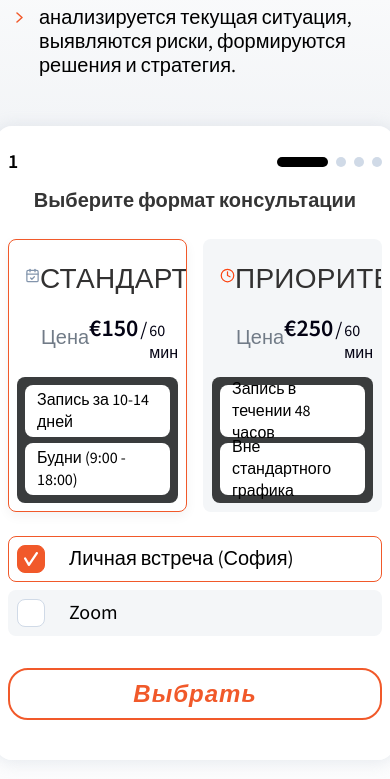
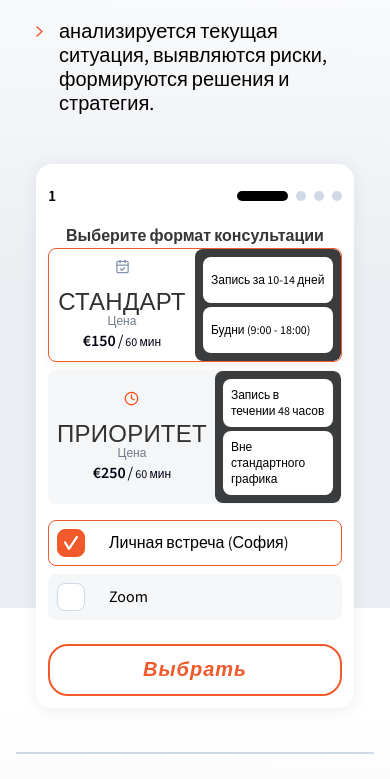
Before and after one commit to Serginho915/Plameli, a Next.js app in the folder frontend/: page /ru/consultation in a window 390 px wide. Shown: the part 1080-1859 px from the top of the page. Built offline with nearby package versions, Linux system fonts and the light colour scheme.

Commit message:
getting ready responsive

```diff
--- a/frontend/src/app/[lang]/consultation/page.tsx
+++ b/frontend/src/app/[lang]/consultation/page.tsx
@@ -2,6 +2,8 @@ import { ConsultationHero } from "@/components/sections/ConsultationPage/Hero/Co
 import { ForWhom } from "@/components/sections/ConsultationPage/ForWhom/ForWhom.tsx";
 import { Problems } from "@/components/sections/ConsultationPage/Problems/Problems.tsx";
 import { Stages } from "@/components/sections/ConsultationPage/Stages/Stages.tsx";
+import { GettingReady } from "@/components/sections/ConsultationPage/GettingReady/GettingReady.tsx";
+import { FAQ } from "@/components/sections/FAQ/FAQ";
 
 export default function ConsultationPage() {
   return (
@@ -10,6 +12,8 @@ export default function ConsultationPage() {
       <ForWhom />
       <Problems />
       <Stages />
+      <GettingReady />
+      <FAQ />
     </>
   );
 }
--- /dev/null
+++ b/frontend/src/components/sections/ConsultationPage/GettingReady/GettingReady.module.scss
@@ -0,0 +1,202 @@
+@import "@/styles/variables.scss";
+@import "@/styles/mixins.scss";
+
+.gettingReady {
+  width: 100%;
+}
+
+.sectionTitle {
+  line-height: 40px;
+}
+
+.container {
+  display: flex;
+  justify-content: space-between;
+  align-items: flex-start;
+  gap: 61px;
+  margin-top: 40px;
+  max-width: 1440px;
+  margin-left: auto;
+  margin-right: auto;
+  //padding: 0 56px;
+
+  @include down("laptop") {
+    gap: 32px;
+    //padding: 0 32px;
+  }
+
+  @include down("tablet") {
+    flex-direction: column;
+    align-items: center;
+    gap: 32px;
+    //padding: 0 20px;
+  }
+
+  @include down("mobile") {
+    gap: 24px;
+    margin-top: 24px;
+    //padding: 0 12px;
+  }
+}
+
+.contentColumn {
+  flex: 1;
+  max-width: 614px;
+  display: flex;
+  flex-direction: column;
+  gap: 80px;
+  padding-top: 32px;
+
+  @include down("laptop") {
+    gap: 64px;
+    max-width: 542px;
+  }
+
+  @include down("tablet") {
+    padding-top: 0;
+    gap: 32px;
+    max-width: 100%;
+  }
+}
+
+.textBlock {
+  display: flex;
+  flex-direction: column;
+  gap: 32px;
+
+  @include down("tablet") {
+    gap: 24px;
+  }
+
+  @include down("mobile") {
+    gap: 16px;
+  }
+}
+
+.subtitle {
+  color: black;
+  font-size: 32px;
+  font-family: $font-secondary;
+  font-weight: 500;
+  line-height: 36px;
+  text-align: left;
+
+  @include down("tablet") {
+    font-size: 28px;
+  }
+
+  @include down("mobile") {
+    font-size: 24px;
+    line-height: 28px;
+  }
+}
+
+.list {
+  display: flex;
+  flex-direction: column;
+  gap: 16px;
+
+  @include down("mobile") {
+    gap: 8px;
+  }
+}
+
+.listItem {
+  display: flex;
+  align-items: flex-start;
+  gap: 10px;
+}
+
+.listItemContainer {
+  display: flex;
+  flex-direction: column;
+  gap: 0;
+
+  @include down("mobile") {
+    gap: 4px;
+  }
+}
+
+.bullet {
+  width: 15px;
+  height: 28px;
+  display: flex;
+  align-items: center;
+  justify-content: center;
+  flex-shrink: 0;
+  color: black;
+
+  @include down("tablet") {
+    height: 26px;
+  }
+
+  @include down("mobile") {
+    height: 20px;
+  }
+
+  svg {
+    width: 15px;
+    height: 8px;
+  }
+}
+
+.itemContent {
+  color: black;
+  font-size: 24px;
+  font-family: $font-secondary;
+  font-weight: 400;
+  line-height: 28px;
+
+  @include down("tablet") {
+    font-size: 20px;
+    line-height: 26px;
+  }
+
+  @include down("mobile") {
+    font-size: 16px;
+    line-height: 20px;
+  }
+
+  strong {
+    font-weight: 500;
+    display: block;
+    margin-bottom: 4px;
+
+    @include down("mobile") {
+      margin-bottom: 0;
+    }
+  }
+}
+
+.decor {
+  width: 12px;
+  height: 12px;
+  border-radius: 2px;
+  border-top: 2px solid $accent;
+  border-left: 2px solid $accent;
+  opacity: 0.8;
+  transform: rotate(180deg);
+  align-self: flex-end;
+
+  @include down("tablet") {
+    align-self: flex-start;
+  }
+}
+
+.widgetWrapper {
+  flex: 1;
+  max-width: 563px;
+
+  @include down("laptop") {
+    max-width: 542px;
+  }
+
+  @include down("tablet") {
+    width: 100%;
+    max-width: 486px;
+  }
+
+  @include down("mobile") {
+    max-width: 100%;
+  }
+}
--- /dev/null
+++ b/frontend/src/components/sections/ConsultationPage/GettingReady/GettingReady.translations.ts
@@ -0,0 +1,20 @@
+export const translations = {
+  bg: {
+    title: "ПОДГОТОВКА К КОНСУЛЬТАЦИИ",
+    subtitle: "Чтобы консультация была максимально эффективной, перед встречей вам необходимо:",
+    items: [
+      "Подготовить описание вашей ситуации или проблемы.",
+      "При необходимости собрать документы, которые вы считаете важными.",
+    ],
+    highlight: "При необходимости",
+  },
+  ru: {
+    title: "ПОДГОТОВКА К КОНСУЛЬТАЦИИ",
+    subtitle: "Чтобы консультация была максимально эффективной, перед встречей вам необходимо:",
+    items: [
+      "Подготовить описание вашей ситуации или проблемы.",
+      "При необходимости собрать документы, которые вы считаете важными.",
+    ],
+    highlight: "При необходимости",
+  },
+};
--- /dev/null
+++ b/frontend/src/components/sections/ConsultationPage/GettingReady/GettingReady.tsx
@@ -0,0 +1,64 @@
+"use client";
+
+import React from "react";
+import { useTranslation } from "@/hooks/useTranslation.ts";
+import { SectionTitle } from "@/components/ui/SectionTitle/SectionTitle.tsx";
+import { BookingWidget } from "../Hero/BookingWidget/BookingWidget.tsx";
+import { translations } from "./GettingReady.translations.ts";
+import styles from "./GettingReady.module.scss";
+
+export const GettingReady = () => {
+  const { t } = useTranslation(translations);
+
+  return (
+    <section className={styles.gettingReady} id="getting-ready">
+      <SectionTitle text={t.title} className={styles.sectionTitle} />
+
+      <div className={styles.container}>
+        {/* Left Column */}
+        <div className={styles.contentColumn}>
+          <div className={styles.textBlock}>
+            <h3 className={styles.subtitle}>{t.subtitle}</h3>
+
+            <div className={styles.list}>
+              {/* Item 1 */}
+              <div className={styles.listItem}>
+                <div className={styles.bullet}>
+                  <svg width="15" height="8" viewBox="0 0 15 8" fill="none">
+                    <path d="M0.5 3.9707H14M10 7.46887L14 3.9707L10 0.5" stroke="currentColor" strokeLinecap="round"/>
+                  </svg>
+                </div>
+                <p className={styles.itemContent}>{t.items[0]}</p>
+              </div>
+
+              {/* Item 2 with highlight header */}
+              <div className={styles.listItemContainer}>
+                <div className={styles.itemContent}>
+                  <strong>{t.highlight}</strong>
+                </div>
+                <div className={styles.listItem}>
+                  <div className={styles.bullet}>
+                    <svg width="15" height="8" viewBox="0 0 15 8" fill="none">
+                      <path d="M0.5 3.9707H14M10 7.46887L14 3.9707L10 0.5" stroke="currentColor" strokeLinecap="round"/>
+                    </svg>
+                  </div>
+                  <p className={styles.itemContent}>
+                    {t.items[1].replace(t.highlight, "").trim()}
+                  </p>
+                </div>
+              </div>
+            </div>
+          </div>
+
+          {/* Decor element */}
+          <div className={styles.decor} />
+        </div>
+
+        {/* Right Column (Widget) */}
+        <div className={styles.widgetWrapper}>
+          <BookingWidget />
+        </div>
+      </div>
+    </section>
+  );
+};
--- a/frontend/src/components/sections/ConsultationPage/Hero/BookingWidget/BookingWidget.module.scss
+++ b/frontend/src/components/sections/ConsultationPage/Hero/BookingWidget/BookingWidget.module.scss
@@ -19,9 +19,12 @@
     box-shadow: 0px 2px 16px 2px rgba(148, 163, 184, 0.2);
   }
 
-  @include down("mobile") {
+  @include down("mobile-large") {
+    min-width: 0;
+  }
+
+  @include down(480px) {
     max-width: 100%;
-    min-width: 0;
     padding: 12px;
     box-shadow: 0px 2px 16px rgba(148, 163, 184, 0.2);
   }
@@ -32,6 +35,10 @@
   display: flex;
   flex-direction: column;
   gap: 5px;
+
+  @include down(480px) {
+    gap: 8px;
+  }
 }
 
 .stepperRow {
@@ -61,7 +68,7 @@
     line-height: 28px;
   }
 
-  @include down("mobile") {
+  @include down(480px) {
     font-size: 16px;
     line-height: 24px;
   }
@@ -120,7 +127,7 @@
     line-height: 28px;
   }
 
-  @include down("mobile") {
+  @include down(480px) {
     font-size: 16px;
     line-height: 24px;
   }
@@ -135,17 +142,14 @@
 .stepContent {
   display: flex;
   flex-direction: column;
-  gap: 24px;
-  padding: 32px 0;
+  gap: 32px;
+  padding: 0;
 
   @include down("laptop") {
-    padding-top: 24px;
-    padding-bottom: 24px;
+    gap: 16px;
   }
 
-  @include down("mobile") {
-    padding-top: 16px;
-    padding-bottom: 16px;
+  @include down(480px) {
     gap: 16px;
   }
 }
@@ -154,8 +158,13 @@
   display: flex;
   gap: 16px;
 
-  @include down("mobile") {
+  @include down("laptop") {
+    gap: 8px;
+  }
+
+  @include down(480px) {
     flex-direction: column;
+    gap: 8px;
   }
 }
 
@@ -177,7 +186,7 @@
     box-shadow: 0 4px 12px rgba(0, 0, 0, 0.05);
   }
 
-  @include down("mobile") {
+  @include down(480px) {
     flex-direction: row;
     height: auto;
   }
@@ -189,7 +198,11 @@
   flex-direction: column;
   flex: 1;
 
-  @include down("mobile") {
+  @include down("laptop") {
+    padding: 0 8px;
+  }
+
+  @include down(480px) {
     padding: 8px;
     justify-content: center;
   }
@@ -200,7 +213,7 @@
   justify-content: space-between;
   align-items: center;
 
-  @include down("mobile") {
+  @include down(480px) {
     flex-direction: column;
     gap: 8px;
   }
@@ -229,8 +242,14 @@
   line-height: 40px;
   letter-spacing: 0.28px;
 
-  @include down("mobile") {
-    padding: 8px 0;
+  @include down("laptop") {
+    font-size: 24px;
+    line-height: 28px;
+    letter-spacing: 0.24px;
+  }
+
+  @include down(480px) {
+    padding: 0;
     font-size: 24px;
     line-height: 28px;
   }
@@ -240,12 +259,11 @@
   display: flex;
   justify-content: space-between;
   align-items: center;
-  padding: 0 16px 13px;
 
-  @include down("mobile") {
+  @include down(480px) {
     flex-direction: column;
-    padding: 0 8px 8px;
-    gap: 4px;
+    //padding: 0 8px;
+    gap: 0;
   }
 }
 
@@ -255,7 +273,13 @@
   font-family: $font-secondary;
   line-height: 24px;
 
-  @include down("mobile") {
+  @include down("laptop") {
+    font-size: 16px;
+    font-weight: 500;
+    line-height: 22px;
+  }
+
+  @include down(480px) {
     font-size: 12px;
     line-height: 16px;
   }
@@ -273,7 +297,12 @@
     font-weight: 600;
     line-height: 32px;
 
-    @include down("mobile") {
+    @include down("laptop") {
+      font-size: 20px;
+      line-height: 28px;
+    }
+
+    @include down(480px) {
       font-size: 16px;
       line-height: 24px;
     }
@@ -285,7 +314,11 @@
     font-size: 20px;
     line-height: 24px;
 
-    @include down("mobile") {
+    @include down("laptop") {
+      line-height: 24px;
+    }
+
+    @include down(480px) {
       font-size: 16px;
       line-height: 20px;
     }
@@ -297,7 +330,7 @@
     font-weight: 500;
     line-height: 22px;
 
-    @include down("mobile") {
+    @include down(480px) {
       font-size: 12px;
       line-height: 16px;
     }
@@ -313,9 +346,14 @@
   gap: 6px;
   margin: 0 8px 8px;
 
-  @include down("mobile") {
+  @include down("laptop") {
     flex: 1;
-    margin: 8px;
+    margin: 0;
+  }
+
+  @include down(480px) {
+    flex: 1;
+    margin: 0;
     justify-content: center;
     gap: 4px;
   }
@@ -334,13 +372,15 @@
   justify-content: flex-start;
   align-items: center;
   align-self: stretch;
-  height: 52px;
+  flex: 1;
 
-  @include down("mobile") {
+  @include down("laptop") {
+    line-height: 20px;
+  }
+
+  @include down(480px) {
     font-size: 12px;
     line-height: 16px;
-    min-height: 40px;
-    height: auto;
     padding: 8px;
   }
 }
@@ -401,6 +441,11 @@
   font-size: 20px;
   font-family: $font-secondary;
   line-height: 24px;
+
+  @include down("laptop") {
+    font-size: 16px;
+    line-height: 20px;
+  }
 }
 
 .submitBtn {
@@ -414,7 +459,7 @@
     font-size: 24px;
   }
 
-  @include down("mobile") {
+  @include down(480px) {
     font-size: 20px;
   }
 }
@@ -765,7 +810,7 @@
   grid-template-columns: repeat(5, 1fr);
   gap: 8px;
 
-  @include down("mobile") {
+  @include down(480px) {
     grid-template-columns: repeat(3, 1fr);
   }
 }
@@ -781,6 +826,11 @@
   font-family: $font-secondary;
   font-weight: 500;
   line-height: 32px;
+
+  @include down(480px) {
+    font-size: 18px;
+    line-height: 24px;
+  }
   cursor: pointer;
   transition: $transition-base;
   text-align: center;
@@ -803,7 +853,7 @@
   padding-top: 16px;
   padding-bottom: 16px;
 
-  @include down("mobile") {
+  @include down(480px) {
     flex-direction: column;
   }
 }
--- a/frontend/src/components/sections/ConsultationPage/Hero/ConsultationHero.module.scss
+++ b/frontend/src/components/sections/ConsultationPage/Hero/ConsultationHero.module.scss
@@ -11,11 +11,23 @@
   gap: $scale-32;
   align-items: flex-start;
   justify-content: space-between;
+  max-width: 1440px;
+  margin: 0 auto;
+  padding: 0 56px;
 
   @include down("laptop") {
     flex-direction: column;
     align-items: center;
     gap: $scale-48;
+    padding: 0 32px;
+  }
+
+  @include down("tablet") {
+    padding: 0 20px;
+  }
+
+  @include down("mobile") {
+    padding: 0 12px;
   }
 }
 
```
